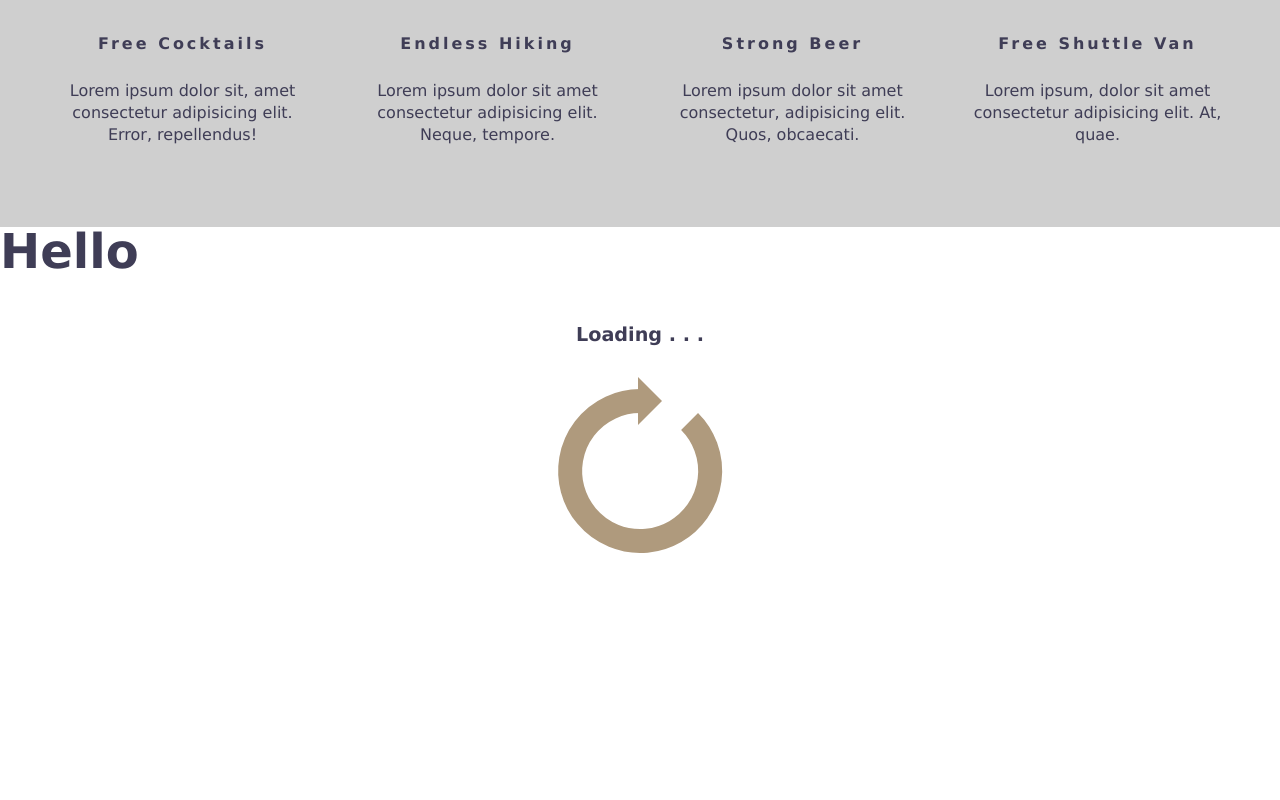
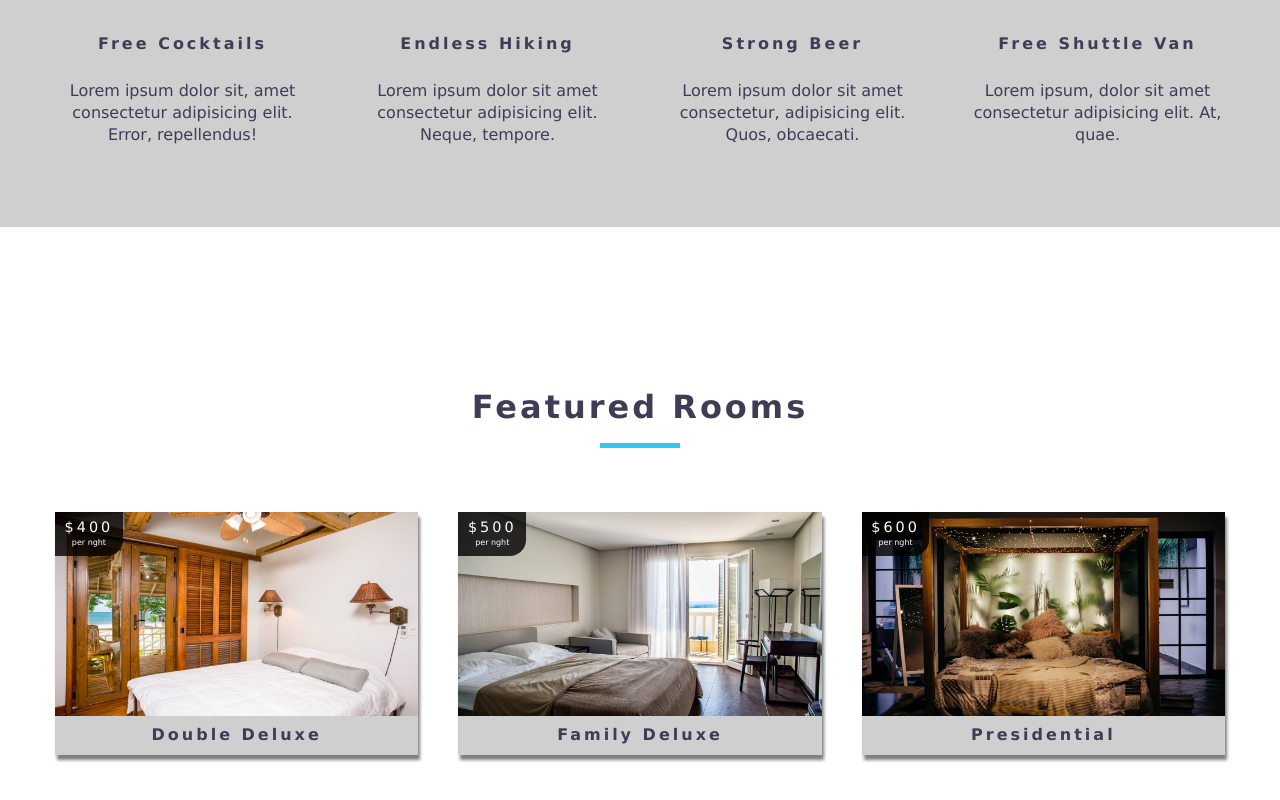
Before and after one commit to Pejmanc/hotel-reservation, a React (Create React App) app: page / in a window 1280 px wide. Shown: the part 610-1410 px from the top of the page. Before the commit the page ends 1187 px from the top, so only its background shows below. Built offline with nearby package versions, Linux system fonts and the light colour scheme.

Commit message:
Components updated

```diff
--- a/src/App.css
+++ b/src/App.css
@@ -166,7 +166,7 @@ h6 {
 .defaultHero,
 .roomsHero {
   min-height: calc(100vh - 66px);
-  background: url("./images/bartender-primarycolor.svg") right no-repeat;
+  background: url("./images/defaultBcg.jpeg") center/cover no-repeat;
   /* background-attachment: fixed; */
   background-position: 90% 50%;
   display: flex;
--- a/src/components/FeaturedRooms.js
+++ b/src/components/FeaturedRooms.js
@@ -35,16 +35,24 @@
 
 import React, { Component } from "react";
 import { RoomContext } from "../context";
-
+import Title from "./Title";
+import Room from "./Room";
+import Loading from "./Loading";
 export default class FeaturedRooms extends Component {
   static contextType = RoomContext;
   render() {
-    const { featuredRooms: rooms } = this.context;
-    console.log(rooms);
+    const { loading, featuredRooms } = this.context;
+    const tempFeaturedRooms = featuredRooms.map((featuredRoom) => {
+      return <Room key={featuredRoom.id} room={featuredRoom} />;
+    });
+
     return (
-      <div>
-        <h1>Hello </h1>
-      </div>
+      <section className="featured-rooms">
+        <Title title="Featured Rooms" />
+        <div className="featured-rooms-center">
+          {loading ? <Loading /> : tempFeaturedRooms}
+        </div>
+      </section>
     );
   }
 }
--- a/src/components/Navbar.js
+++ b/src/components/Navbar.js
@@ -1,5 +1,5 @@
 import React, { Component } from "react";
-// import logo from "../images/logo.svg";
+import logo from "../images/logo.svg";
 import { FaAlignRight } from "react-icons/fa";
 import { Link } from "react-router-dom";
 
@@ -17,7 +17,7 @@ export default class Navbar extends Component {
         <div className="nav-center">
           <div className="nav-header">
             <Link to="/">
-              <img alt="likedbars" />
+              <img src={logo} alt="Hotel Reservation" />
             </Link>
             <button className="nav-btn" onClick={this.handleToggle}>
               <FaAlignRight className="nav-icon" />
@@ -30,7 +30,7 @@ export default class Navbar extends Component {
               <Link to="/">Home</Link>
             </li>
             <li>
-              <Link to="/rooms/">Bars</Link>
+              <Link to="/rooms/">Rooms</Link>
             </li>
           </ul>
         </div>
--- a/src/components/Room.js
+++ b/src/components/Room.js
@@ -1,9 +1,21 @@
 import React from "react";
-
-export default function Room() {
+import defaultImg from "../images/room-1.jpeg";
+import { Link } from "react-router-dom";
+export default function Room({ room }) {
+  const { name, images, price, slug } = room;
   return (
-    <>
-      <h3>Hello From ROOM</h3>
-    </>
+    <article className="room">
+      <div className="img-container">
+        <img src={images[0] || defaultImg} alt={name} />
+        <div className="price-top">
+          <h6>${price}</h6>
+          <p>per nght</p>
+        </div>
+        <Link to={`/rooms/${slug}`} className="btn-primary room-link">
+          See Room
+        </Link>
+        <p className="room-info">{name}</p>
+      </div>
+    </article>
   );
 }
--- a/src/context.js
+++ b/src/context.js
@@ -70,9 +70,16 @@ class RoomProvider extends Component {
     });
     return tempItems;
   }
+
+  getRoom = (slug) => {
+    let tempRooms = this.state.rooms;
+    const room = tempRooms.find((room) => room.slug === slug);
+    return room;
+  };
+
   render() {
     return (
-      <RoomContext.Provider value={{ ...this.state }}>
+      <RoomContext.Provider value={{ ...this.state, getRoom: this.getRoom }}>
         {this.props.children}
       </RoomContext.Provider>
     );
--- a/src/pages/Home.js
+++ b/src/pages/Home.js
@@ -33,8 +33,9 @@ const Home = () => {
           })}
         </div>
       </section>
-      <FeaturedRooms />
-      <Loading />
+      <section className="featured-rooms">
+        <FeaturedRooms />
+      </section>
     </>
   );
 };
--- a/src/pages/SingleRoom.js
+++ b/src/pages/SingleRoom.js
@@ -1,11 +1,25 @@
-import React from "react";
+import React, { Component } from "react";
+import { RoomContext } from "../context";
+import defaultBcn from "../images/room-1.jpeg";
+export default class SingleRoom extends Component {
+  constructor(props) {
+    super(props);
 
-const SingleRoom = () => {
-  return (
-    <div>
-      <h1>Single Room</h1>
-    </div>
-  );
-};
+    this.state = {
+      slug: this.props.match.params.slug,
+      defaultBcn,
+    };
+  }
+  static contextType = RoomContext;
 
-export default SingleRoom;
+  render() {
+    const { getRoom } = this.context;
+    const room = getRoom(this.state.slug);
+    const { name } = room;
+    return (
+      <div>
+        <h3>{name}</h3>
+      </div>
+    );
+  }
+}
```
Also changed, not shown: 1 other file (tests, documents, lock files or other folders).
